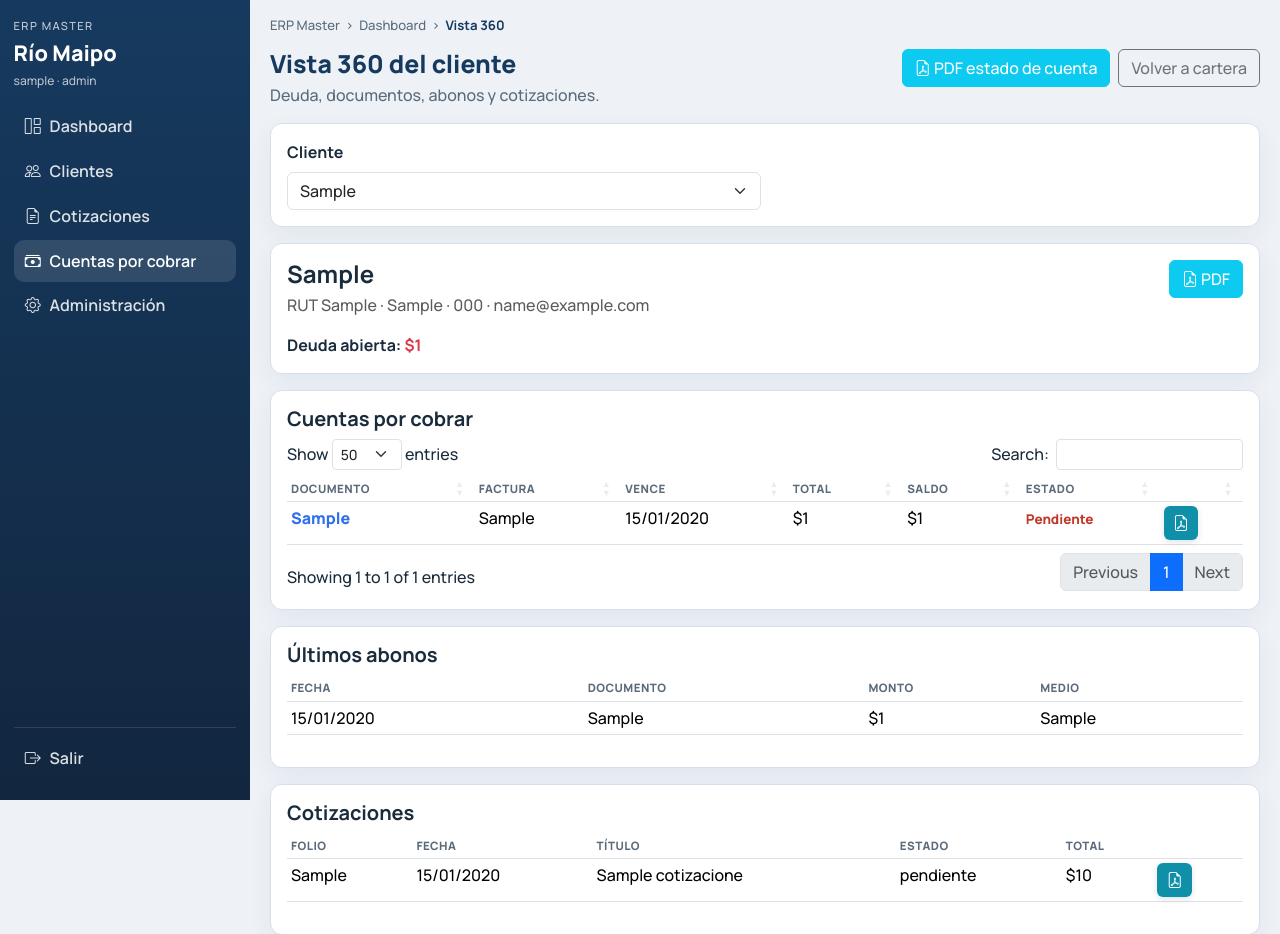
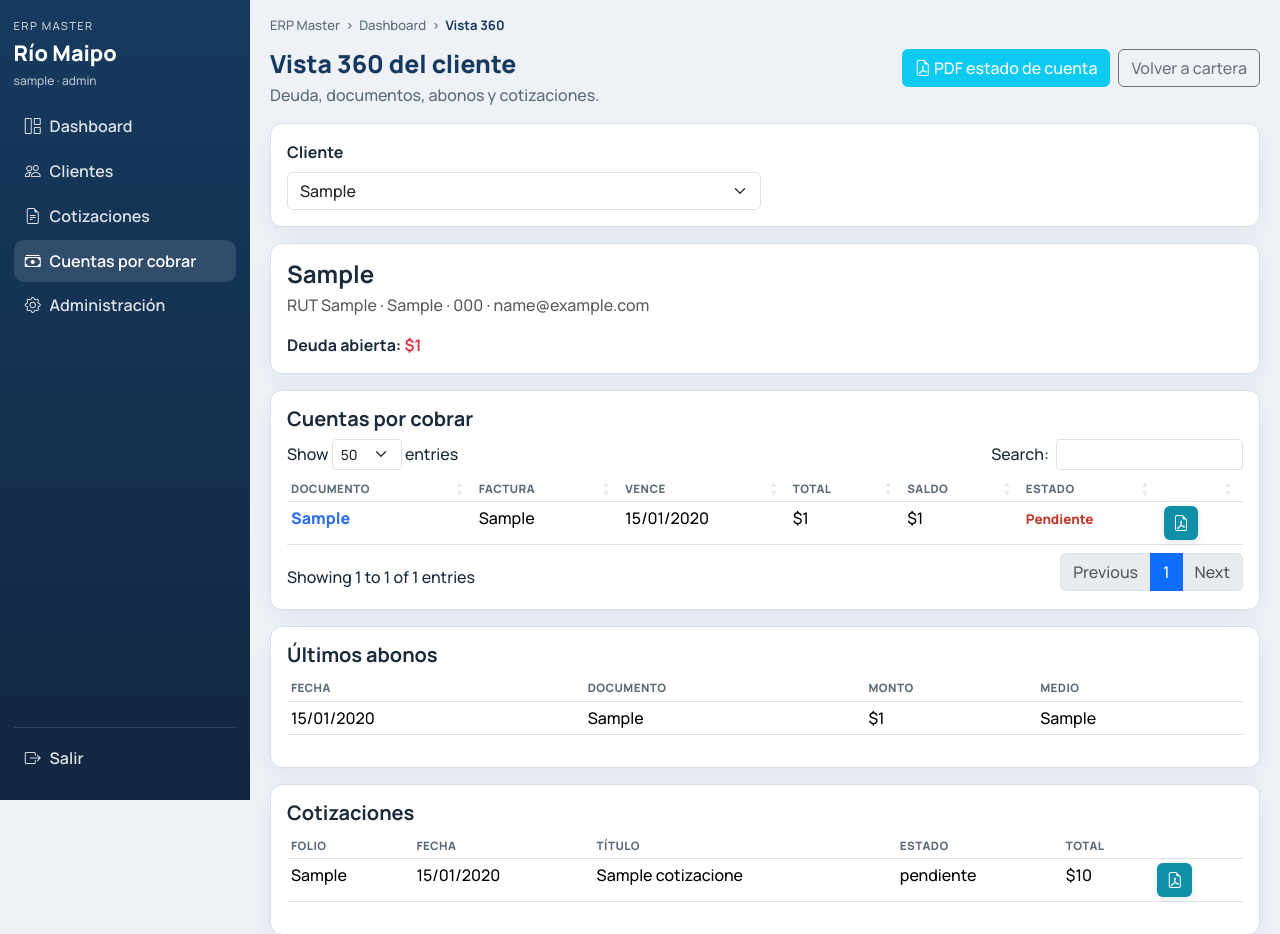
Before and after one commit to osvaldolirac-bit/ConstructPro-ERP, a Flask app: page /cuentas/360 in a window 1280 px wide. Shown: the top 934 px of the page. Run offline with Flask 3, Linux system fonts and the light colour scheme; the visitor is signed in with stand-in values (Sample User, id 1); data comes from the database, SQL or seed files in the repository; tables that the repository leaves empty hold one stand-in row (values such as "Sample post"); some libraries are stand-ins or nearby versions.

Commit message:
Remove duplicate PDF button from Vista 360
Co-authored-by: osvaldolirac-bit <osvaldolirac-bit@users.noreply.github.com>

```diff
--- a/rmweb/templates/cuentas/vista360.html
+++ b/rmweb/templates/cuentas/vista360.html
@@ -27,14 +27,9 @@
 </div>
 {% if cli %}
 <div class="panel">
-  <div class="d-flex justify-content-between align-items-start flex-wrap gap-2">
-    <div>
-      <h4 class="fw-bold mb-1">{{ cli.razon_social }}</h4>
-      <div class="text-muted">RUT {{ cli.rut or '—' }} · {{ cli.contacto or 'Sin contacto' }} · {{ cli.telefono or '—' }} · {{ cli.email or '—' }}</div>
-      <div class="mt-3"><strong>Deuda abierta:</strong> <span class="{% if deuda>0 %}text-danger{% else %}text-success{% endif %} fw-bold">{{ clp(deuda) }}</span></div>
-    </div>
-    <a class="btn btn-info text-white" href="{{ url_for('cuentas_360_pdf', cliente_id=cli.id) }}"><i class="bi bi-file-earmark-pdf"></i> PDF</a>
-  </div>
+  <h4 class="fw-bold mb-1">{{ cli.razon_social }}</h4>
+  <div class="text-muted">RUT {{ cli.rut or '—' }} · {{ cli.contacto or 'Sin contacto' }} · {{ cli.telefono or '—' }} · {{ cli.email or '—' }}</div>
+  <div class="mt-3"><strong>Deuda abierta:</strong> <span class="{% if deuda>0 %}text-danger{% else %}text-success{% endif %} fw-bold">{{ clp(deuda) }}</span></div>
 </div>
 <div class="panel">
   <h5 class="fw-bold">Cuentas por cobrar</h5>
```
